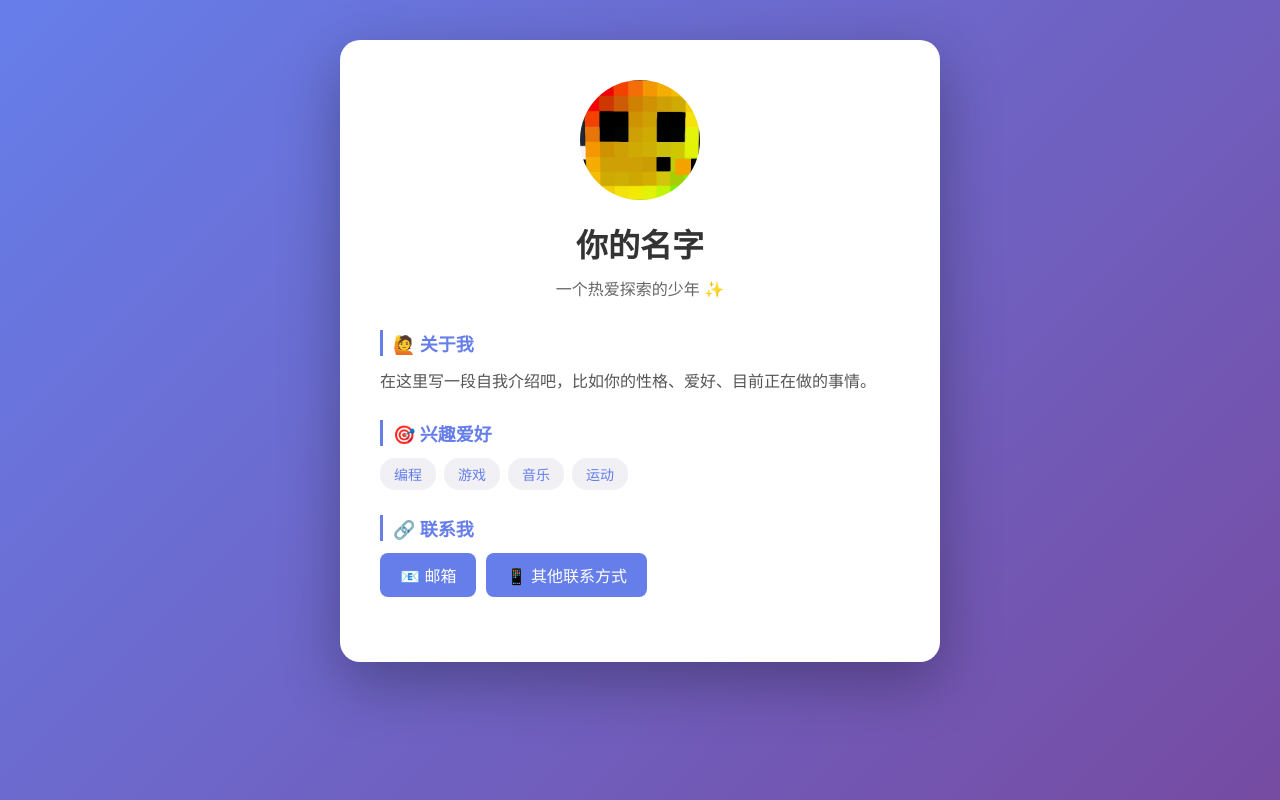
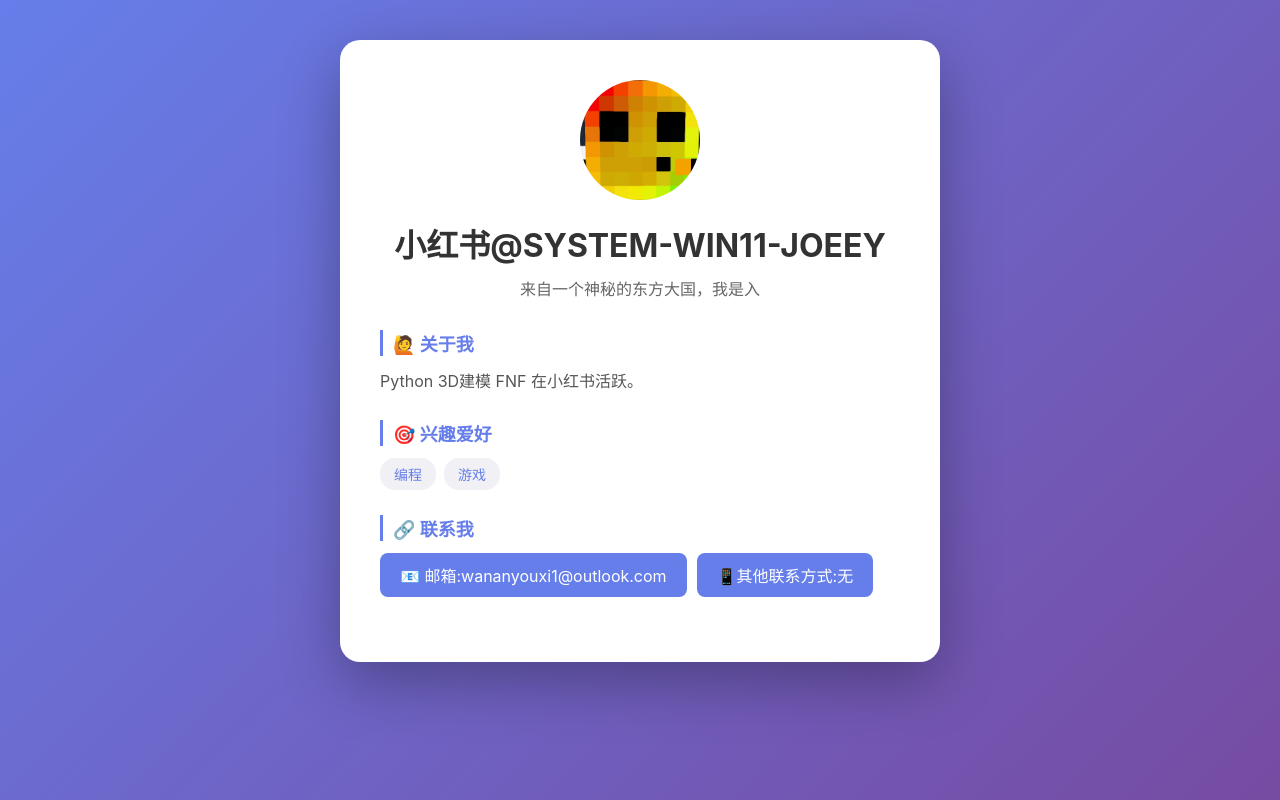
Before and after one commit to winlator842/Personal-Homepage, a plain HTML site: page index.html in a window 1280 px wide. Drawn offline with Linux system fonts and the light colour scheme.

Commit message:
Update personal information in index.html

```diff
--- a/index.html
+++ b/index.html
@@ -94,12 +94,12 @@
         <div class="avatar">
             <img src="minecrft.jpg" alt="头像">
         </div>
-        <h1>你的名字</h1>
-        <p class="tagline">一个热爱探索的少年 ✨</p>
+        <h1>小红书@SYSTEM-WIN11-JOEEY</h1>
+        <p class="tagline">来自一个神秘的东方大国，我是入</p>
 
         <div class="section">
             <h2>🙋 关于我</h2>
-            <p>在这里写一段自我介绍吧，比如你的性格、爱好、目前正在做的事情。</p>
+            <p>Python  3D建模  FNF  在小红书活跃。</p>
         </div>
 
         <div class="section">
@@ -107,16 +107,14 @@
             <div class="tags">
                 <span class="tag">编程</span>
                 <span class="tag">游戏</span>
-                <span class="tag">音乐</span>
-                <span class="tag">运动</span>
             </div>
         </div>
 
         <div class="section">
             <h2>🔗 联系我</h2>
             <div class="links">
-                <a href="mailto:wananyouxi1@outlook.com">📧 邮箱</a>
-                <a href="#">📱 其他联系方式</a>
+                <a href="mailto:wananyouxi1@outlook.com">📧 邮箱:wananyouxi1@outlook.com</a>
+                <a href="#">📱其他联系方式:无 </a>
             </div>
         </div>
     </div>
```
